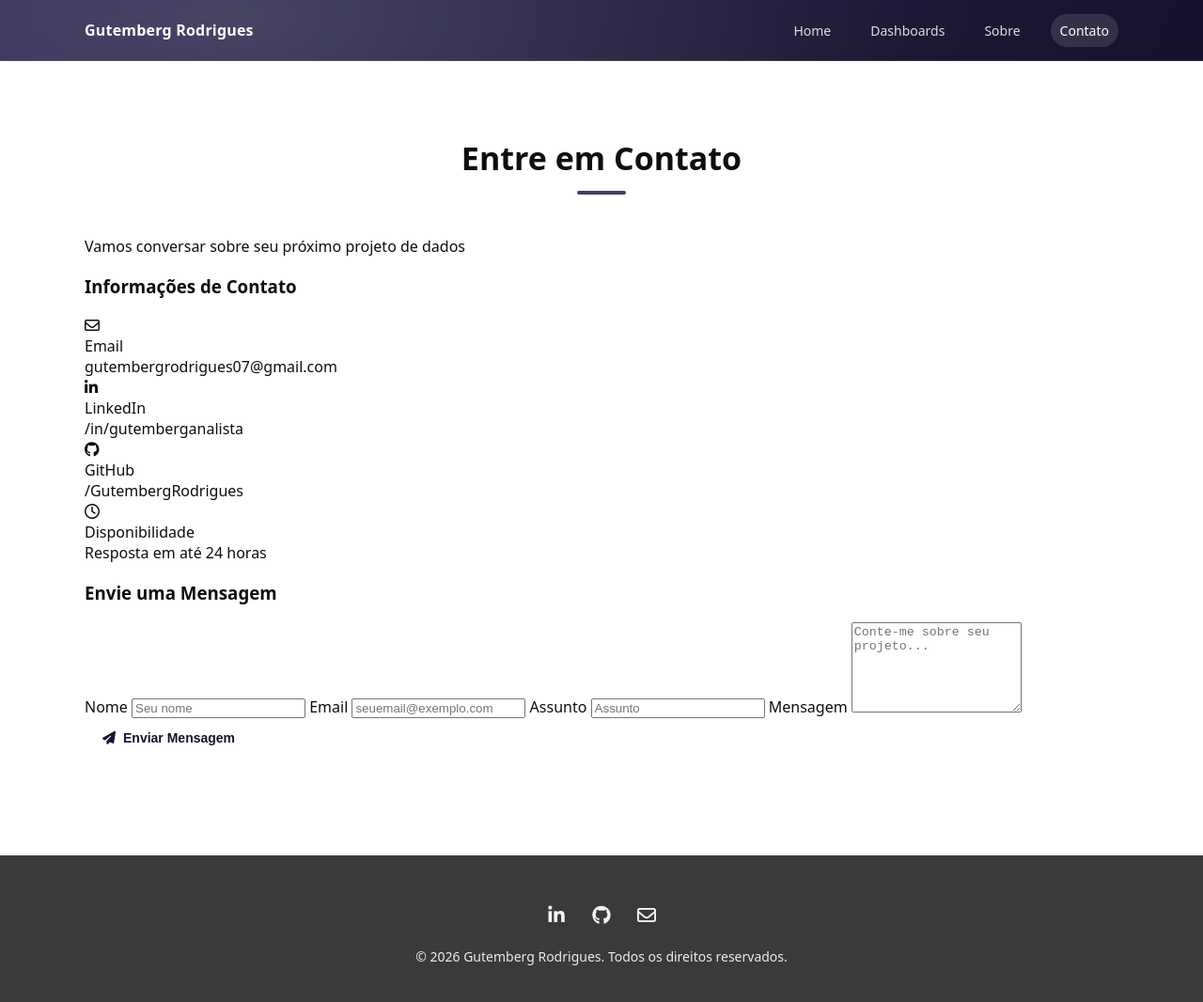
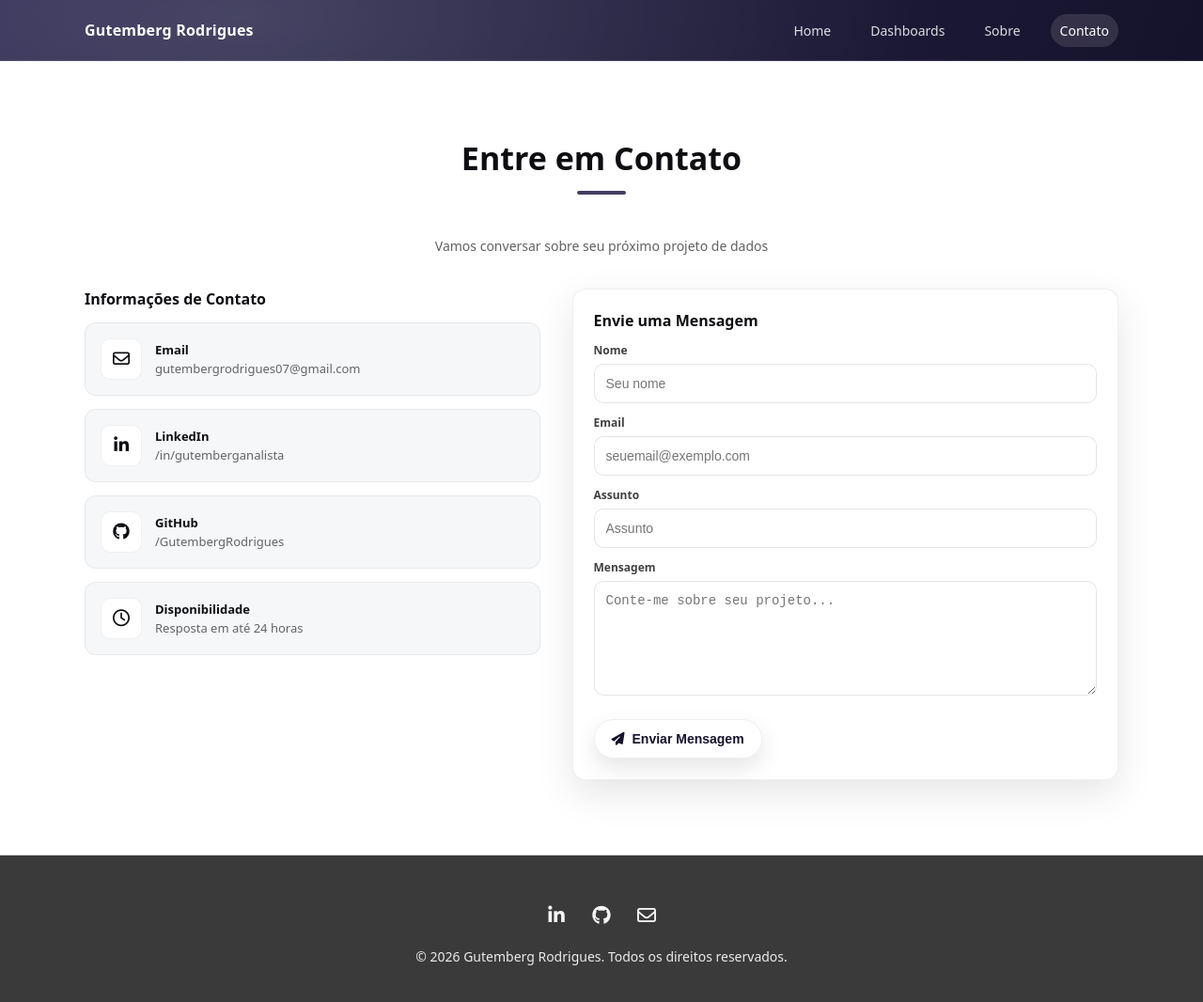
Before and after one commit to GutembergRodrigues/GutembergRodrigues.github.io, a Jekyll site: the page built from contato/index.md, in a window 1280 px wide and 1075 px high. Shown: the top 1066 px of the window at 94% size. Built offline with Jekyll 4.4.1, drawn with Linux system fonts in a browser that asks for light colours.

Commit message:
Update style.scss

```diff
--- a/assets/css/style.scss
+++ b/assets/css/style.scss
@@ -615,3 +615,141 @@ main{
   box-shadow: 0 14px 30px rgba(0,0,0,.18);
   opacity: 1;
 }
+/* ===== CONTATO ===== */
+.contact-page .page-head{
+  text-align: center;
+  margin-bottom: 34px;
+}
+
+.page-subtitle{
+  text-align: center;
+  color: rgba(0,0,0,.62);
+  font-size: 14px;
+  margin: 0 auto;
+  max-width: 620px;
+  line-height: 1.6;
+}
+
+.contact-grid{
+  display: grid;
+  grid-template-columns: 1fr 1.2fr;
+  gap: 34px;
+  align-items: start;
+}
+
+.contact-title{
+  margin: 0 0 14px;
+  font-size: 16px;
+  font-weight: 800;
+}
+
+.contact-cards{
+  display: grid;
+  gap: 14px;
+}
+
+.contact-card{
+  display: flex;
+  gap: 14px;
+  align-items: center;
+  padding: 16px 16px;
+  border-radius: 12px;
+  background: #f6f7f9;
+  border: 1px solid rgba(0,0,0,.06);
+  transition: transform .15s ease, box-shadow .15s ease, background .15s ease;
+}
+
+.contact-card:hover{
+  transform: translateY(-2px);
+  box-shadow: 0 10px 26px rgba(0,0,0,.10);
+  background: #fff;
+}
+
+.contact-card.is-static:hover{
+  transform: none;
+  box-shadow: none;
+  background: #f6f7f9;
+}
+
+.contact-card__icon{
+  width: 44px;
+  height: 44px;
+  border-radius: 10px;
+  background: #ffffff;
+  display: inline-flex;
+  align-items: center;
+  justify-content: center;
+  border: 1px solid rgba(0,0,0,.06);
+}
+
+.contact-card__icon i{
+  font-size: 18px;
+}
+
+.contact-card__label{
+  font-weight: 800;
+  font-size: 13px;
+  margin-bottom: 2px;
+}
+
+.contact-card__value{
+  font-size: 13px;
+  color: rgba(0,0,0,.60);
+}
+
+/* Form */
+.contact-form{
+  background: #fff;
+  border-radius: 14px;
+  padding: 22px;
+  box-shadow: 0 14px 40px rgba(0,0,0,.10);
+  border: 1px solid rgba(0,0,0,.06);
+}
+
+.contact-form__title{
+  margin: 0 0 12px;
+  font-size: 16px;
+  font-weight: 900;
+}
+
+.cfield{
+  display: block;
+  margin: 12px 0;
+}
+
+.cfield span{
+  display: block;
+  font-size: 12px;
+  font-weight: 800;
+  margin: 0 0 6px;
+  color: rgba(0,0,0,.75);
+}
+
+.cfield input,
+.cfield textarea{
+  width: 100%;
+  border: 1px solid rgba(0,0,0,.10);
+  border-radius: 10px;
+  padding: 12px 12px;
+  font-size: 14px;
+  outline: none;
+  background: #fff;
+}
+
+.cfield input:focus,
+.cfield textarea:focus{
+  border-color: rgba(46,42,82,.35);
+  box-shadow: 0 0 0 4px rgba(46,42,82,.10);
+}
+
+.contact-send{
+  margin-top: 8px;
+  border: 1px solid rgba(0,0,0,.06);
+  box-shadow: 0 10px 24px rgba(0,0,0,.10);
+}
+
+@media (max-width: 980px){
+  .contact-grid{
+    grid-template-columns: 1fr;
+  }
+}
```
